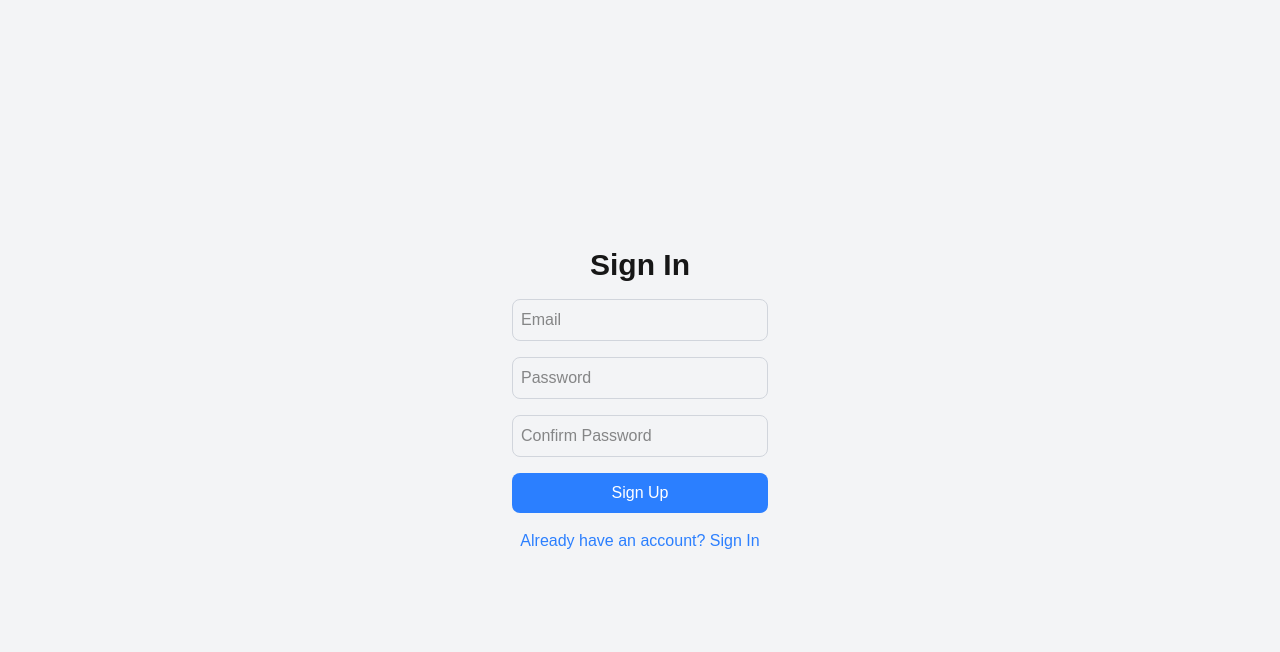
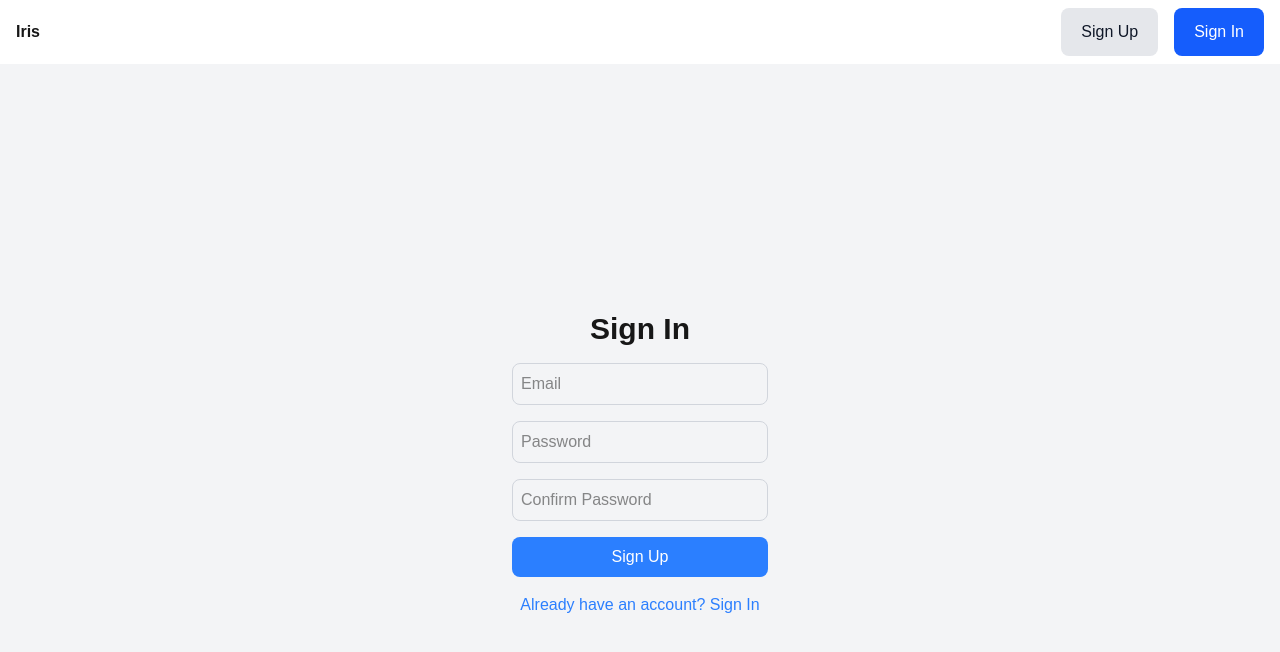
Before and after one commit to Nerdparth/iris, a Next.js app in the folder frontend/: page /signup in a window 1280 px wide. Shown: the top 652 px of the page. Built offline with nearby package versions, Linux system fonts and the light colour scheme; no server answers.

Commit message:
feat: add header with navigation links for user authentication

```diff
--- a/frontend/app/layout.tsx
+++ b/frontend/app/layout.tsx
@@ -2,6 +2,8 @@ import type { Metadata } from "next";
 import { Geist, Geist_Mono } from "next/font/google";
 import "./globals.css";
 import { Toaster } from "sonner";
+import Link from "next/link";
+import { SignedIn, SignedOut } from "@/components/auth";
 
 const geistSans = Geist({
   variable: "--font-geist-sans",
@@ -28,6 +30,35 @@ export default function RootLayout({
       <body
         className={`${geistSans.variable} ${geistMono.variable} antialiased`}
       >
+        <header className="flex justify-between items-center p-4 gap-4 h-16">
+          <Link href="/" className="font-black">
+            Iris
+          </Link>
+          <div className="flex gap-4 items-center">
+            <SignedOut>
+              <Link
+                href="/signup"
+                className="bg-gray-200 text-gray-900 flex items-center rounded-lg font-medium text-sm sm:text-base h-10 sm:h-12 px-4 sm:px-5 cursor-pointer hover:bg-gray-300"
+              >
+                Sign Up
+              </Link>
+              <Link
+                href="/signin"
+                className="bg-blue-600 text-white flex items-center rounded-lg font-medium text-sm sm:text-base h-10 sm:h-12 px-4 sm:px-5 cursor-pointer"
+              >
+                Sign In
+              </Link>
+            </SignedOut>
+            <SignedIn>
+              <Link href="/dashboard">Dashboard</Link>
+              <form action="/auth/signout" method="POST">
+                <button type="submit" className="cursor-pointer">
+                  Logout
+                </button>
+              </form>
+            </SignedIn>
+          </div>
+        </header>
         {children}
         <Toaster richColors />
       </body>
```
